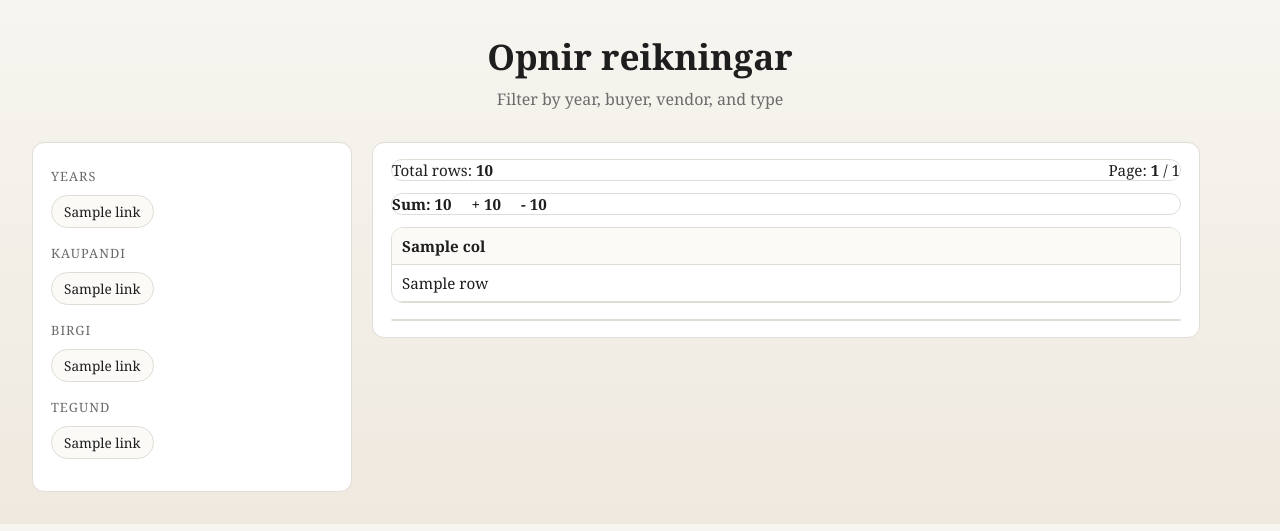
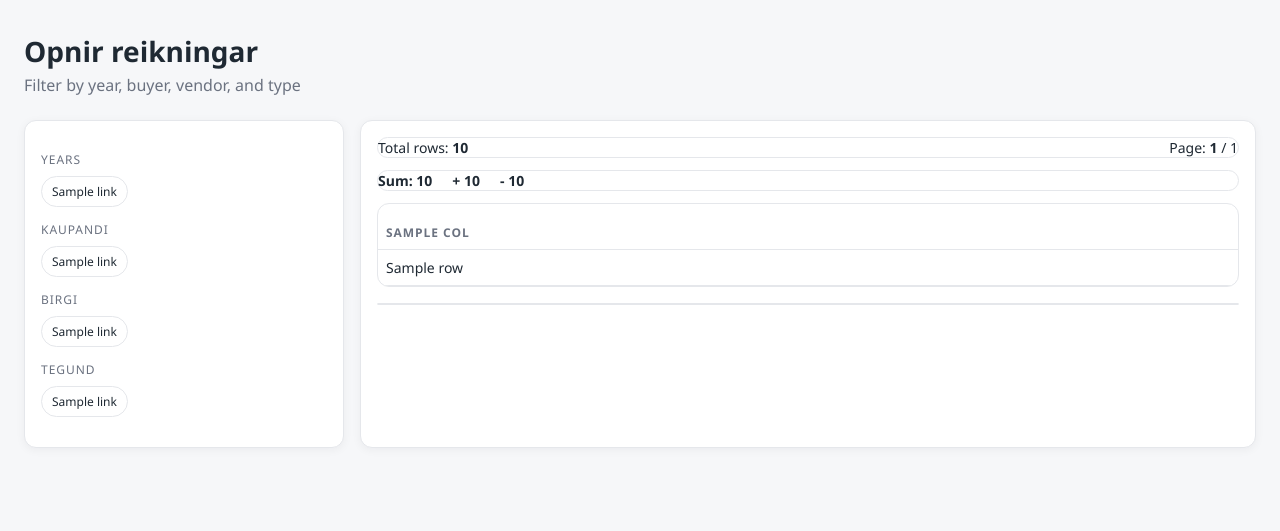
Before and after one commit to bjornlevi/rikid-opnir-reikningar, a Flask app: template app/templates/index.html in a window 1280 px wide. Shown: the top 531 px of the page. Run offline with Flask 3, Linux system fonts and the light colour scheme; the template is opened without the code that fills it: most values are stand-ins (such as "Sample title", 1, 10 or a date in 2020).

Commit message:
look update

```diff
--- a/app/static/style.css
+++ b/app/static/style.css
@@ -1,11 +1,11 @@
 :root {
   color-scheme: light;
-  --bg: #f7f5f0;
-  --ink: #1e1e1e;
-  --muted: #6b6b6b;
-  --card: #ffffff;
-  --accent: #0f766e;
-  --border: #e0ddd6;
+  --bg: #f6f7f9;
+  --panel: #ffffff;
+  --ink: #1f2933;
+  --muted: #6b7280;
+  --accent: #2563eb;
+  --border: #e5e7eb;
 }
 
 * {
@@ -14,19 +14,19 @@
 
 body {
   margin: 0;
-  font-family: "Georgia", "Times New Roman", serif;
+  font-family: "IBM Plex Sans", "Source Sans 3", "Segoe UI", sans-serif;
   color: var(--ink);
-  background: linear-gradient(180deg, #f7f5f0 0%, #efe9df 100%);
+  background: var(--bg);
 }
 
 header {
-  padding: 32px 24px 12px;
-  text-align: center;
+  padding: 32px 24px 8px;
+  text-align: left;
 }
 
 h1 {
-  margin: 0 0 8px;
-  font-size: 2.2rem;
+  margin: 0 0 4px;
+  font-size: 28px;
 }
 
 .subtitle {
@@ -39,7 +39,7 @@ h1 {
 .table-wrap,
 .pager,
 .panel {
-  background: var(--card);
+  background: var(--panel);
   border: 1px solid var(--border);
   border-radius: 12px;
 }
@@ -48,7 +48,7 @@ h1 {
   max-width: 1100px;
   margin: 20px auto;
   padding: 16px 20px;
-  background: var(--card);
+  background: var(--panel);
   border: 1px solid var(--border);
   border-radius: 12px;
 }
@@ -57,7 +57,7 @@ h1 {
   display: block;
   margin: 8px 0 12px;
   padding: 10px 12px;
-  background: #f1efe9;
+  background: #fafafa;
   border-radius: 8px;
 }
 
@@ -66,17 +66,15 @@ h1 {
 }
 
 .container {
-  max-width: 1200px;
-  margin: 20px 16px 32px;
-  padding: 0 16px;
+  padding: 16px 24px 48px;
   display: grid;
   grid-template-columns: 320px 1fr;
-  gap: 20px;
-  align-items: start;
+  gap: 16px;
 }
 
 .panel {
-  padding: 16px 18px;
+  padding: 16px;
+  box-shadow: 0 2px 10px rgba(15, 23, 42, 0.05);
 }
 
 .meta {
@@ -84,7 +82,7 @@ h1 {
   justify-content: space-between;
   gap: 16px;
   margin-bottom: 12px;
-  font-size: 0.95rem;
+  font-size: 14px;
 }
 
 .meta.totals {
@@ -94,8 +92,8 @@ h1 {
 }
 
 .section-title {
-  margin: 8px 0 10px;
-  font-size: 0.8rem;
+  margin: 14px 0 8px;
+  font-size: 12px;
   text-transform: uppercase;
   letter-spacing: 0.08em;
   color: var(--muted);
@@ -105,19 +103,19 @@ h1 {
   display: flex;
   flex-wrap: wrap;
   gap: 8px;
-  margin-bottom: 16px;
+  margin-bottom: 14px;
 }
 
 .pill {
   display: inline-flex;
   align-items: center;
-  justify-content: center;
-  padding: 6px 12px;
+  gap: 6px;
+  padding: 6px 10px;
   border-radius: 999px;
   border: 1px solid var(--border);
-  background: #fbfaf7;
+  background: #fff;
   color: var(--ink);
-  font-size: 0.85rem;
+  font-size: 12px;
   text-decoration: none;
 }
 
@@ -130,13 +128,14 @@ h1 {
 table {
   width: 100%;
   border-collapse: collapse;
-  font-size: 0.95rem;
+  font-size: 14px;
+  margin-top: 12px;
 }
 
 th,
 td {
   text-align: left;
-  padding: 8px 10px;
+  padding: 8px;
   border-bottom: 1px solid var(--border);
   white-space: nowrap;
 }
@@ -144,7 +143,11 @@ td {
 th {
   position: sticky;
   top: 0;
-  background: #fbfaf7;
+  background: #fff;
+  font-size: 12px;
+  text-transform: uppercase;
+  letter-spacing: 0.08em;
+  color: var(--muted);
 }
 
 .pager {
```
